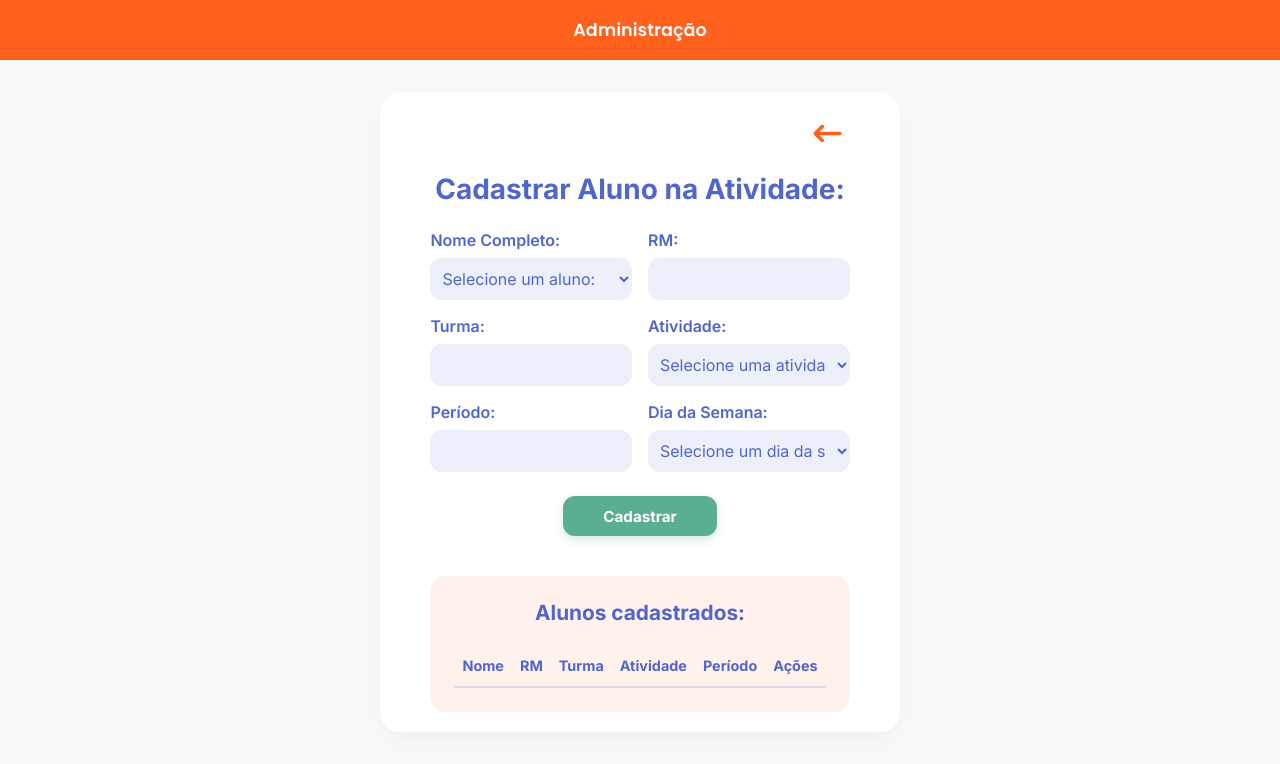
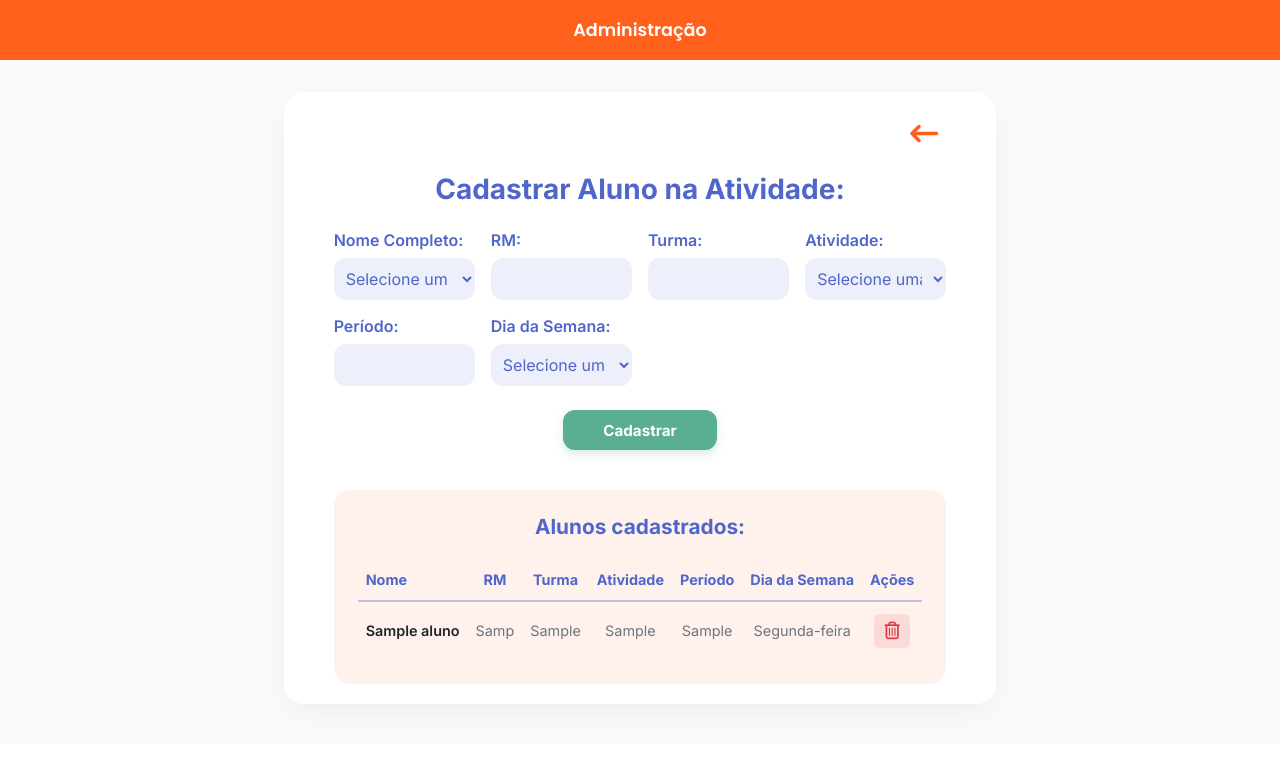
Before and after one commit to nicole-rcosta/tcc_snec, a Flask app: page /adm/reg_student_extra in a window 1280 px wide. Shown: the part 68-832 px from the top of the page. After the commit the page ends 778 px from the top, so only its background shows below. Run offline with Flask 3, Linux system fonts and the light colour scheme; tables that the repository leaves empty hold one stand-in row (values such as "Sample post"); lists and menus that the app fills with data are empty; some libraries are stand-ins or nearby versions.

Commit message:
Feat: Adiciona e Remove aluno na atividade do banco de dados

```diff
--- a/app.py
+++ b/app.py
@@ -12,6 +12,9 @@ from model.students_register import recuperar_alunos
 from model.students_register import adicionar_aluno
 from model.students_register import deletar_aluno
 from model.nutri_dashboard import recuperar_dados_dashboard
+from model.students_extra_register import recuperar_alunos_atividade
+from model.students_extra_register import adicionar_aluno_atividade
+from model.students_extra_register import excluir_aluno_atividade
 import mysql
 import mysql.connector
 
@@ -178,8 +181,28 @@ def pagina_cad_aluno_delete(id):
 def pagina_cad_aluno_ativ():
     alunos = recuperar_alunos()
     atividades= ra()
-    return render_template("adm/admin_student_extra_register.html", alunos=alunos, atividades=atividades)
+    alunos_atv = recuperar_alunos_atividade()
+    return render_template("adm/admin_student_extra_register.html", alunos=alunos, atividades=atividades, alunos_atv=alunos_atv)
 
+
+@app.route("/adm/reg_student_extra/post", methods=["POST"])
+def pagina_cad_aluno_ativ_post():
+
+    rm = request.form.get("student_rm")
+    id_atividade = request.form.get("student_activity")
+    dia_semana = request.form.get("student_week-day")
+
+    adicionar_aluno_atividade(rm,id_atividade,dia_semana)
+
+    return redirect("/adm/reg_student_extra")
+
+
+@app.route("/adm/reg_student_extra/delete/<int:id>/<int:atividade>/<string:dia>")
+def pagina_cad_aluno_ativ_delete(id,atividade,dia):
+
+    excluir_aluno_atividade(id,atividade,dia)
+
+    return redirect("/adm/reg_student_extra")
 
 
 @app.route("/adm/conf_panel")
--- a/model/students_extra_register.py
+++ b/model/students_extra_register.py
@@ -1,5 +1,31 @@
 from database.conexao import conectar
 
+
+
+def adicionar_aluno_atividade(rm:int,atividade:str,dia_semana:int) -> bool:
+    """
+    Adicona o aluno com as informações passadas através dos parâmetros.
+    """
+
+    conexao,cursor = conectar()
+
+    cursor.execute("""INSERT INTO `db_snec`.`tb_aluno_atividade` (`rm_aluno`, `id_atividade`, `dia_semana`) VALUES (%s, %s, %s);""",(rm,atividade,dia_semana) )
+
+    conexao.commit()
+    conexao.close()
+
+
+def excluir_aluno_atividade(rm:int,atividade:str,dia_semana:int) -> bool:
+    """
+    Adicona o aluno com as informações passadas através dos parâmetros.
+    """
+
+    conexao,cursor = conectar()
+
+    cursor.execute("""DELETE FROM `db_snec`.`tb_aluno_atividade` WHERE (`rm_aluno` = %s) and (`id_atividade` = %s) and (`dia_semana` = %s);;""",(rm,atividade,dia_semana) )
+
+    conexao.commit()
+    conexao.close()
 
 
 def recuperar_alunos_atividade():
@@ -9,6 +35,7 @@ def recuperar_alunos_atividade():
                             tb_alunos.rm_aluno AS rm,
                             tb_turmas.turma AS turma,
                             tb_atividades.atividade AS atividade,
+                            tb_atividades.id_atividade AS id_atividade,
                             tb_atividades.periodo AS periodo,
                             tb_aluno_atividade.dia_semana AS dia
                         FROM tb_alunos
--- a/static/styles/adm/admin_student_extra_register.css
+++ b/static/styles/adm/admin_student_extra_register.css
@@ -301,3 +301,38 @@ body {
         font-size: 15px;
     }
 }
+
+
+.admin-student-extra__table-header .admin-student-extra__table-cell {
+    padding: 0.75rem 0.5rem;
+    color: var(--color-blue);
+    font-weight: 700;
+    border-bottom: 2px solid rgba(80, 102, 202, 0.2);
+}
+
+.admin-student-extra__table-body .admin-student-extra__table-row {
+    border-bottom: 1px solid rgba(108, 117, 125, 0.15);
+}
+
+.admin-student-extra__table-body .admin-student-extra__table-row:last-child {
+    border-bottom: none;
+}
+
+.admin-student-extra__table-cell {
+    padding: 0.75rem 0.5rem;
+    color: var(--text-main);
+    vertical-align: middle;
+}
+
+.admin-student-extra__table-cell--name {
+    font-weight: 600;
+    text-align: left;
+}
+
+.admin-student-extra__table-cell--rm,
+.admin-student-extra__table-cell--class,
+.admin-student-extra__table-cell--course,
+.admin-student-extra__table-cell--period,
+.admin-student-extra__table-cell--week-day {
+    color: var(--text-secondary);
+}
--- a/templates/adm/admin_student_extra_register.html
+++ b/templates/adm/admin_student_extra_register.html
@@ -21,12 +21,12 @@
 
         <h1 class="admin-student-extra__title">Cadastrar Aluno na Atividade:</h1>
 
-        <form action="" method="POST" class="admin-student-extra__form">
+        <form action="/adm/reg_student_extra/post" method="POST" class="admin-student-extra__form">
             <div class="admin-student-extra__form-group">
                 <div class="admin-student-extra__field admin-student-extra__field--name">
                     <label for="student-name" class="admin-student-extra__label">Nome Completo:</label>
                     <select class="admin-student-extra__input admin-student-extra__input--dropdown" id="student_name"
-                        name="student_name" required>
+                        name="student_rm" required>
                         <option value="" selected disabled>Selecione um aluno:</option>
                             {% for aluno in alunos %}
                                 <option value="{{aluno.rm_aluno}}" data-rm="{{aluno.rm_aluno}}" data-turma="{{aluno.turma}}">{{aluno.nome_aluno}}</option>
@@ -44,7 +44,7 @@
                 <div class="admin-student-extra__field admin-student-extra__field--activity">
                     <label for="student-class" class="admin-student-extra__label">Atividade:</label>
                     <select class="admin-student-extra__input admin-student-extra__input--dropdown" id="student-activity"
-                        name="student_name" required>
+                        name="student_activity" required>
                         <option value="" selected disabled>Selecione uma atividade:</option>
                             {% for atividade in atividades %}
                                 <option value="{{atividade.id_atividade}}" data-periodo="{{atividade.periodo}}">{{atividade.atividade}}</option>
@@ -58,7 +58,7 @@
                 <div class="admin-student-extra__field admin-student-extra__field--week-day">
                     <label for="student-week-day" class="admin-student-extra__label">Dia da Semana:</label>
                     <select class="admin-student-extra__input admin-student-extra__input--dropdown" id="student-activity"
-                        name="student_name" required>
+                        name="student_week-day" required>
                         <option value="" selected disabled>Selecione um dia da semana:</option>
                             <option value="SEG" >Segunda</option>
                             <option value="TER" >Terça</option>
@@ -82,6 +82,7 @@
                         <th class="admin-student-extra__table-cell admin-student-extra__table-cell--class" scope="col">Turma</th>
                         <th class="admin-student-extra__table-cell admin-student-extra__table-cell--activity" scope="col">Atividade</th>
                         <th class="admin-student-extra__table-cell admin-student-extra__table-cell--period" scope="col">Período</th>
+                        <th class="admin-student-extra__table-cell admin-student-extra__table-cell--week-day" scope="col">Dia da Semana</th>
                         <th class="admin-student-extra__table-cell admin-student-extra__table-cell--actions" scope="col">
                             <span class="visually-hidden">Ações</span>
                         </th>
@@ -89,15 +90,15 @@
                 </thead>
                 <tbody class="admin-student-extra__table-body">
                 {% for aluno in alunos_atv %}
-                <tr class="admin-student__table-row">
-                    <td class="admin-student__table-cell admin-student__table-cell--name" data-label="Nome">{{aluno.nome}}</td>
-                    <td class="admin-student__table-cell admin-student__table-cell--rm" data-label="RM">{{aluno.rm}}</td>
-                    <td class="admin-student__table-cell admin-student__table-cell--class" data-label="Turma">{{aluno.turma}}</td>
-                    <td class="admin-student__table-cell admin-student__table-cell--course" data-label="Curso">{{aluno.atividade}}
+                <tr class="admin-student-extra__table-row">
+                    <td class="admin-student-extra__table-cell admin-student-extra__table-cell--name" data-label="Nome">{{aluno.nome}}</td>
+                    <td class="admin-student-extra__table-cell admin-student-extra__table-cell--rm" data-label="RM">{{aluno.rm}}</td>
+                    <td class="admin-student-extra__table-cell admin-student-extra__table-cell--class" data-label="Turma">{{aluno.turma}}</td>
+                    <td class="admin-student-extra__table-cell admin-student-extra__table-cell--course" data-label="Curso">{{aluno.atividade}}
                     </td>
-                    <td class="admin-student__table-cell admin-student__table-cell--period" data-label="Período">{{aluno.periodo}}
+                    <td class="admin-student-extra__table-cell admin-student-extra__table-cell--period" data-label="Período">{{aluno.periodo}}
                     </td>
-                    <td class="admin-student__table-cell admin-student__table-cell--week-day" data-label="Dia da Semana">{% if aluno.dia == 'SEG' %}
+                    <td class="admin-student-extra__table-cell admin-student-extra__table-cell--week-day" data-label="Dia da Semana">{% if aluno.dia == 'SEG' %}
                                                                                                                             Segunda-feira
                                                                                                                         {% elif aluno.dia == 'TER' %}
                                                                                                                             Terça-feira
@@ -109,11 +110,13 @@
                                                                                                                             Sexta-feira
                                                                                                                         {% endif %}
                     </td>
-                    <td class="admin-student__table-cell admin-student__table-cell--actions">
-                        <button type="button" class="admin-student__button admin-student__button--delete"
-                            aria-label="Excluir aluno Fulana Lorenzo Morales">
-                            <i class="fa-regular fa-trash-can admin-student__button-icon" aria-hidden="true"></i>
-                        </button>
+                    <td class="admin-student-extra__table-cell admin-student-extra__table-cell--actions">
+                        <a href="/adm/reg_student_extra/delete/{{aluno.rm}}/{{aluno.id_atividade}}/{{aluno.dia}}">
+                            <button type="button" class="admin-student-extra__button admin-student-extra__button--delete"
+                                aria-label="">
+                                <i class="fa-regular fa-trash-can admin-student-extra__button-icon" aria-hidden="true"></i>
+                            </button>
+                        </a>
                     </td>
                 </tr>
                 {% endfor %}
```
